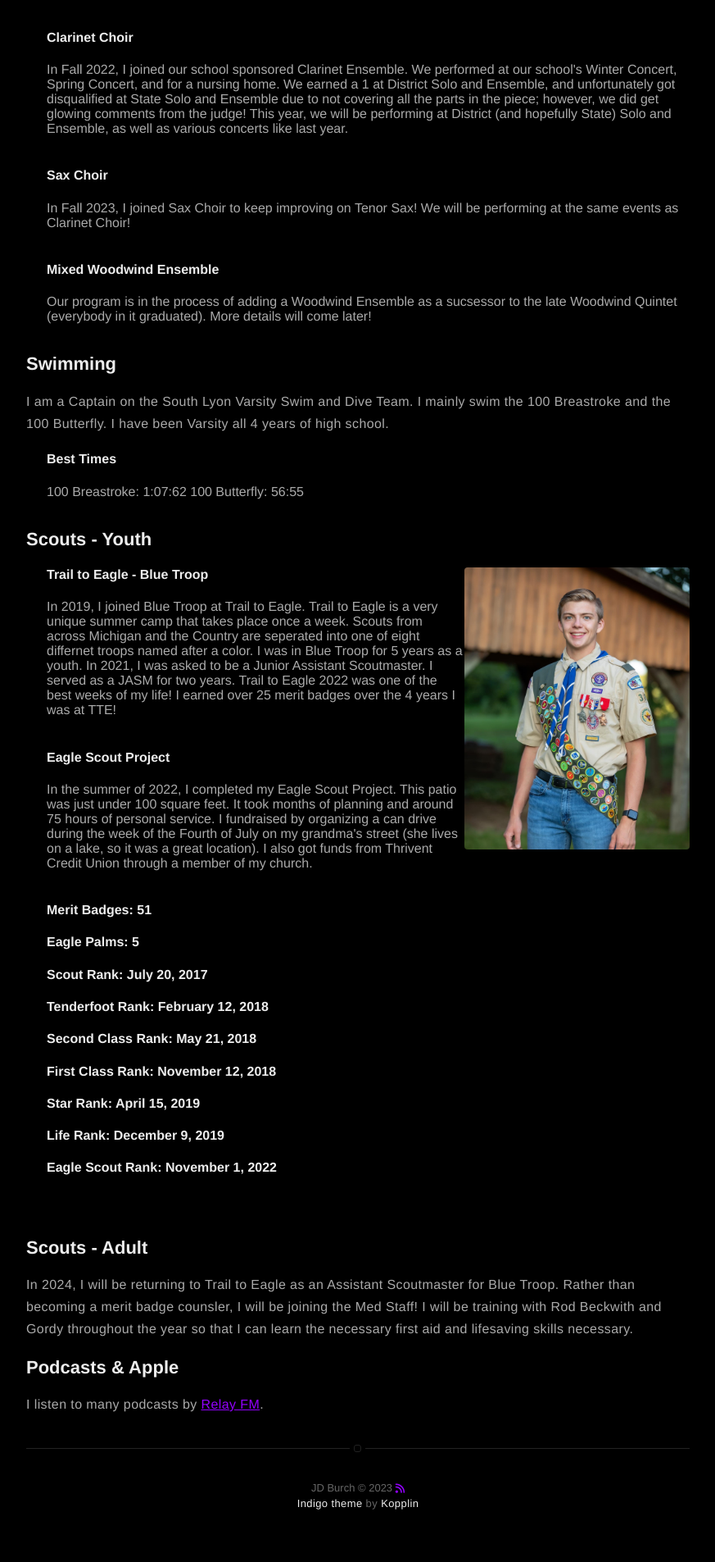
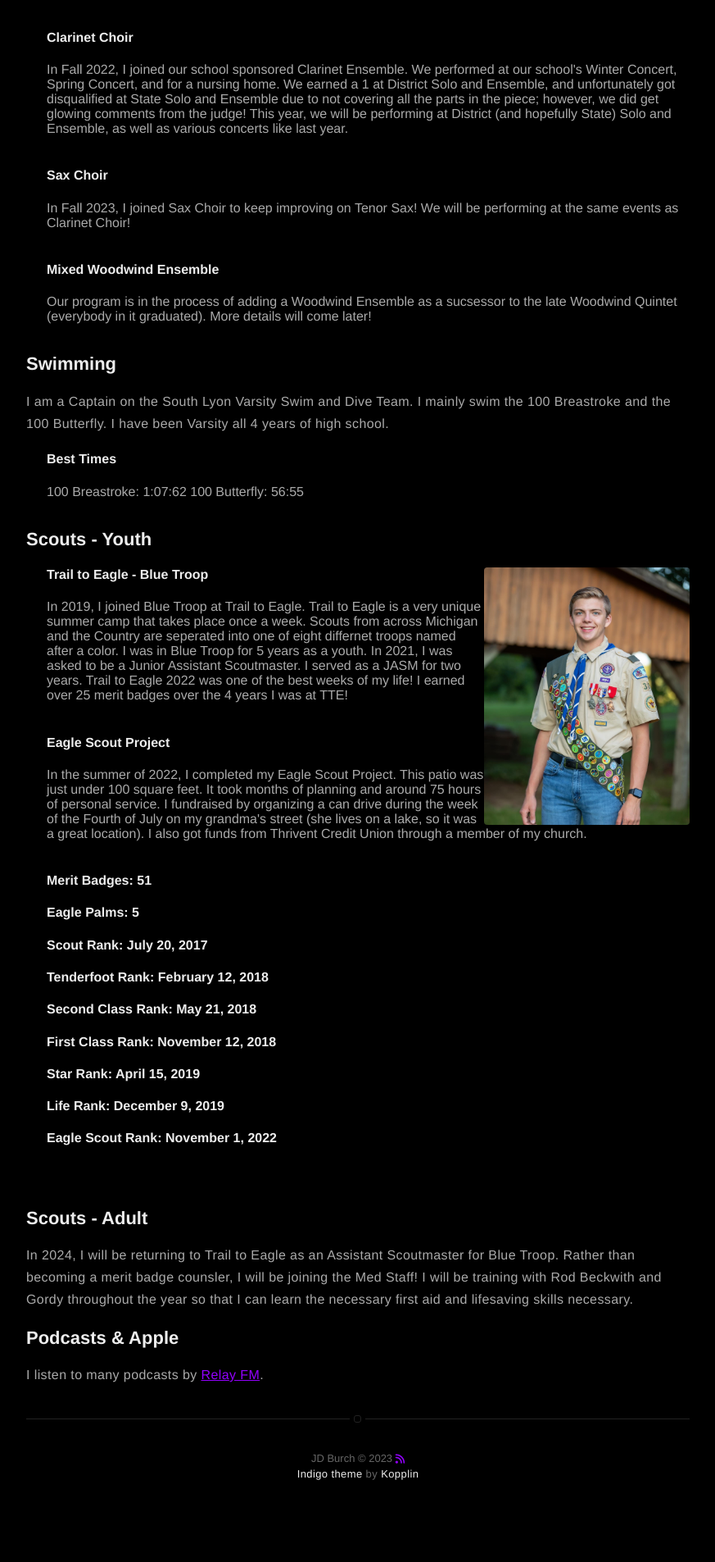
Before and after one commit to JDBurchHuzzah/jdburchhuzzah.github.io, a Jekyll site: the page built from about.md, in a window 1280 px wide. Shown: the part 1431-3336 px from the top of the page at 82% size, without its empty margins (203-1076 px from the left). Built offline with Jekyll 4.4.1, drawn with Linux system fonts in a browser that asks for light colours; nearby versions of some CDN libraries; after the commit the page ends 3300 px from its top, so only the background shows below that.

Commit message:
Update about.md

```diff
--- a/about.md
+++ b/about.md
@@ -42,7 +42,7 @@
 <h2>Scouts - Youth</h2>
 <div style="margin-left: 25px;">
   <section>
-  <img src="/assets/images/boyscout.jpg" class="alignright" style="max-width:35%;" /> <h4>Trail to Eagle - Blue Troop</h4>In 2019, I joined Blue Troop at Trail to Eagle. Trail to Eagle is a very unique summer camp that takes place once a week. Scouts from across Michigan and the Country are seperated into one of eight differnet troops named after a color. I was in Blue Troop for 5 years as a youth. In 2021, I was asked to be a Junior Assistant Scoutmaster. I served as a JASM for two years. Trail to Eagle 2022 was one of the best weeks of my life! I earned over 25 merit badges over the 4 years I was at TTE!<br><br>
+  <img src="/assets/images/boyscout.jpg" class="alignright" style="max-width:32%;" /> <h4>Trail to Eagle - Blue Troop</h4>In 2019, I joined Blue Troop at Trail to Eagle. Trail to Eagle is a very unique summer camp that takes place once a week. Scouts from across Michigan and the Country are seperated into one of eight differnet troops named after a color. I was in Blue Troop for 5 years as a youth. In 2021, I was asked to be a Junior Assistant Scoutmaster. I served as a JASM for two years. Trail to Eagle 2022 was one of the best weeks of my life! I earned over 25 merit badges over the 4 years I was at TTE!<br><br>
   <h4>Eagle Scout Project</h4>In the summer of 2022, I completed my Eagle Scout Project. This patio was just under 100 square feet. It took months of planning and around 75 hours of personal service. I fundraised by organizing a can drive during the week of the Fourth of July on my grandma's street (she lives on a lake, so it was a great location). I also got funds from Thrivent Credit Union through a member of my church.<br><br>
   </section>
   <h4>Merit Badges: 51</h4>
```
